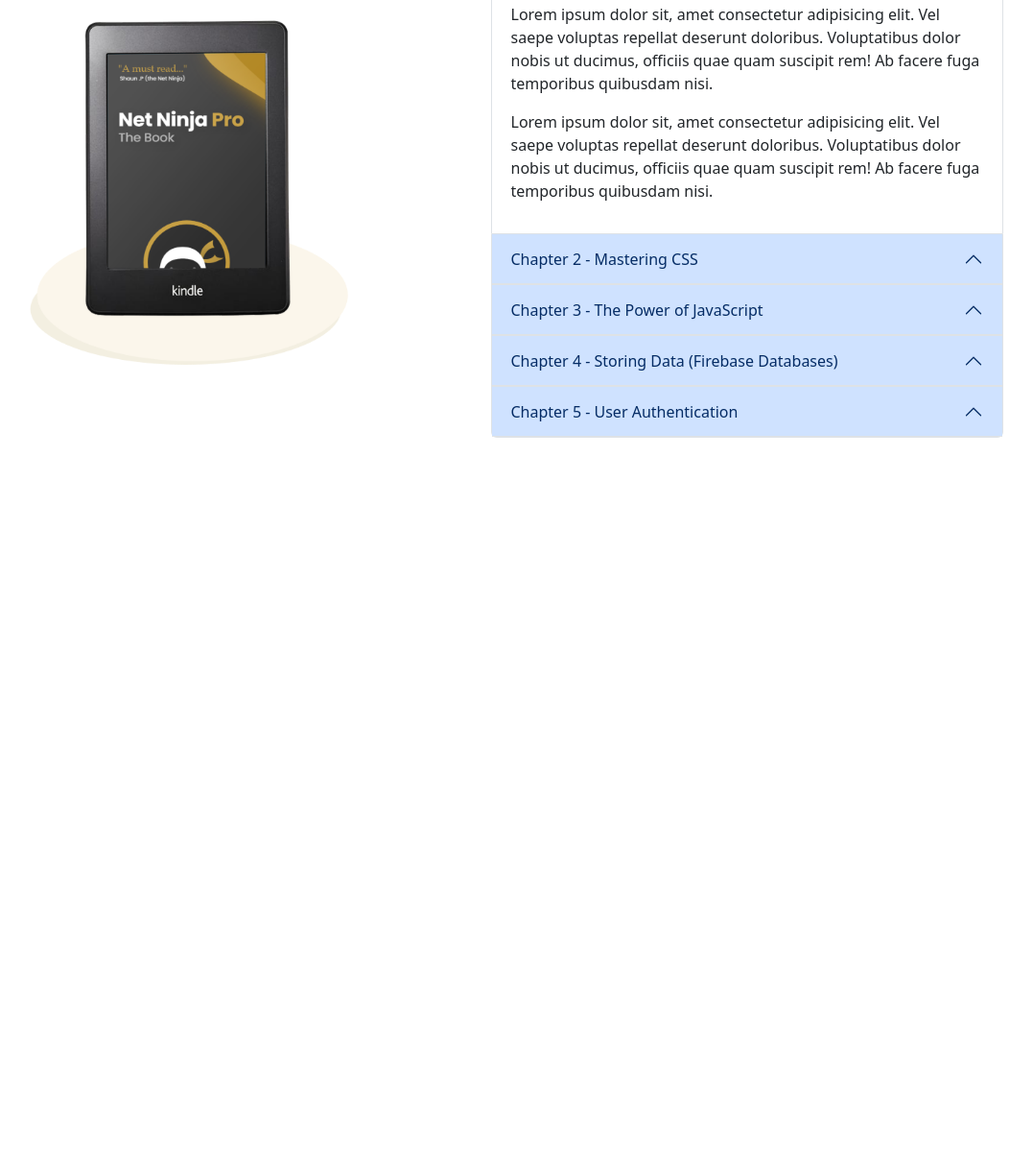
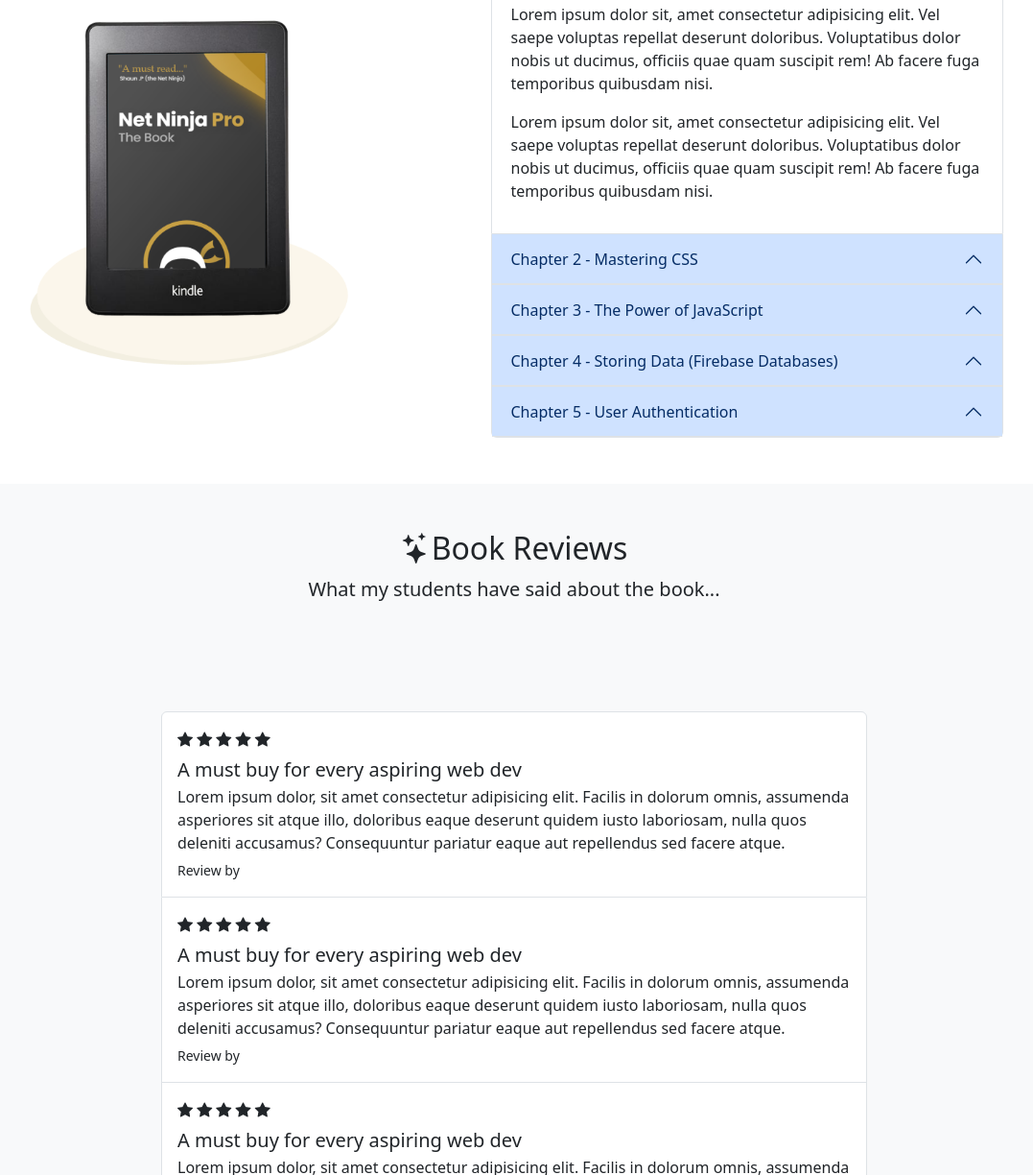
Before and after one commit to devhenode/Book-store, a website: page index.html in a window 1280 px wide. Shown: the part 1576-2800 px from the top of the page at 96% size, without its empty margins (104-1181 px from the left). Before the commit the page ends 2080 px from the top, so only its background shows below. Drawn offline with nearby package versions, Linux system fonts and the light colour scheme.

Commit message:
review page

```diff
--- a/index.html
+++ b/index.html
@@ -8,15 +8,17 @@
     rel="stylesheet"
     integrity="sha384-4bw+/aepP/YC94hEpVNVgiZdgIC5+VKNBQNGCHeKRQN+PtmoHDEXuppvnDJzQIu9"
     crossorigin="anonymous">
+    <link rel="stylesheet" href="https://cdn.jsdelivr.net/npm/bootstrap-icons@1.11.1/font/bootstrap-icons.css">
     <title>Document</title>
 </head>
 <body>
 
     <!-- Navbar -->
-    <nav class="navbar navbar-expand-md navbar-dark bg-secondary">
+    <nav class="navbar navbar-expand-md navbar-light">
         <div class="container-xxl">
             <a href="#intro" class="navbar-brand">
-                <span class="fw-bold text-light">
+                <span class="fw-bold text-secondary">
+                    <i class="bi bi-book-half"></i>
                     Netninja - Bookstore
                 </span>
             </a>
@@ -277,7 +279,99 @@
 
 
     <!-- reviews list -->
+    <section id="reviews" class="bg-light">
+        <div class="container-lg">
+            <div class="text-center py-5">
+                <h2><i class="bi bi-stars"></i>Book Reviews</h2>
+                <p class="lead">What my students have said about the book...</p>
+            </div>
 
+            <div class="row justify-content-center my-5">
+                <div class="col-lg-8">
+                    <div class="list-group">
+                        <div class="list-group-item py-3">
+                            <div class="pb-2">
+                                <i class="bi bi-star-fill"></i>
+                                <i class="bi bi-star-fill"></i>
+                                <i class="bi bi-star-fill"></i>
+                                <i class="bi bi-star-fill"></i>
+                                <i class="bi bi-star-fill"></i>
+                            </div>
+                            <h5 class="mb-1">A must buy for every aspiring web dev</h5>
+                            <p class="mb-1">Lorem ipsum dolor, sit amet consectetur adipisicing
+                                elit. Facilis in dolorum omnis, assumenda asperiores sit atque
+                                illo, doloribus eaque deserunt quidem iusto laboriosam, nulla quos deleniti accusamus? Consequuntur pariatur eaque aut repellendus sed facere atque.
+                            </p>
+                            <small>Review by </small>
+                        </div>
+
+                        <div class="list-group-item py-3">
+                            <div class="pb-2">
+                                <i class="bi bi-star-fill"></i>
+                                <i class="bi bi-star-fill"></i>
+                                <i class="bi bi-star-fill"></i>
+                                <i class="bi bi-star-fill"></i>
+                                <i class="bi bi-star-fill"></i>
+                            </div>
+                            <h5 class="mb-1">A must buy for every aspiring web dev</h5>
+                            <p class="mb-1">Lorem ipsum dolor, sit amet consectetur adipisicing
+                                elit. Facilis in dolorum omnis, assumenda asperiores sit atque
+                                illo, doloribus eaque deserunt quidem iusto laboriosam, nulla quos deleniti accusamus? Consequuntur pariatur eaque aut repellendus sed facere atque.
+                            </p>
+                            <small>Review by </small>
+                        </div>
+                        <div class="list-group-item py-3">
+                            <div class="pb-2">
+                                <i class="bi bi-star-fill"></i>
+                                <i class="bi bi-star-fill"></i>
+                                <i class="bi bi-star-fill"></i>
+                                <i class="bi bi-star-fill"></i>
+                                <i class="bi bi-star-fill"></i>
+                            </div>
+                            <h5 class="mb-1">A must buy for every aspiring web dev</h5>
+                            <p class="mb-1">Lorem ipsum dolor, sit amet consectetur adipisicing
+                                elit. Facilis in dolorum omnis, assumenda asperiores sit atque
+                                illo, doloribus eaque deserunt quidem iusto laboriosam, nulla quos deleniti accusamus? Consequuntur pariatur eaque aut repellendus sed facere atque.
+                            </p>
+                            <small>Review by </small>
+                        </div>
+
+                        <div class="list-group-item py-3">
+                            <div class="pb-2">
+                                <i class="bi bi-star-fill"></i>
+                                <i class="bi bi-star-fill"></i>
+                                <i class="bi bi-star-fill"></i>
+                                <i class="bi bi-star-fill"></i>
+                                <i class="bi bi-star-fill"></i>
+                            </div>
+                            <h5 class="mb-1">A must buy for every aspiring web dev</h5>
+                            <p class="mb-1">Lorem ipsum dolor, sit amet consectetur adipisicing
+                                elit. Facilis in dolorum omnis, assumenda asperiores sit atque
+                                illo, doloribus eaque deserunt quidem iusto laboriosam, nulla quos deleniti accusamus? Consequuntur pariatur eaque aut repellendus sed facere atque.
+                            </p>
+                            <small>Review by </small>
+                        </div>
+
+                        <div class="list-group-item py-3">
+                            <div class="pb-2">
+                                <i class="bi bi-star-fill"></i>
+                                <i class="bi bi-star-fill"></i>
+                                <i class="bi bi-star-fill"></i>
+                                <i class="bi bi-star-fill"></i>
+                                <i class="bi bi-star-half"></i>
+                            </div>
+                            <h5 class="mb-1">A must buy for every aspiring web dev</h5>
+                            <p class="mb-1">Lorem ipsum dolor, sit amet consectetur adipisicing
+                                elit. Facilis in dolorum omnis, assumenda asperiores sit atque
+                                illo, doloribus eaque deserunt quidem iusto laboriosam, nulla quos deleniti accusamus? Consequuntur pariatur eaque aut repellendus sed facere atque.
+                            </p>
+                            <small>Review by </small>
+                        </div>
+                    </div>
+                </div>
+            </div>
+        </div>
+    </section>
     <!-- contact form -->
 
     <!-- get updates / modal trigger -->
--- /dev/null
+++ b/package.json
@@ -0,0 +1,5 @@
+{
+  "dependencies": {
+    "bootstrap-icons": "^1.11.1"
+  }
+}
```
Also changed, not shown: 2 other files.
